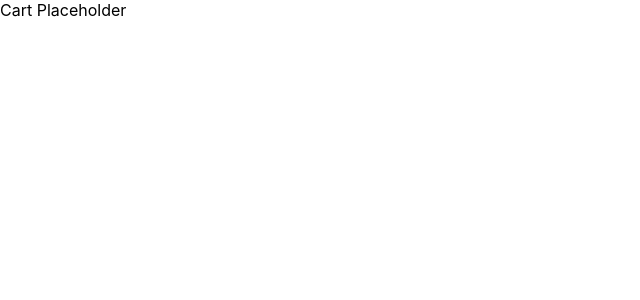
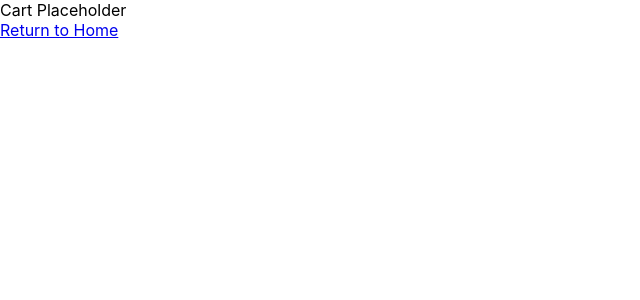
Before and after one commit to Aranaris/shopping-cart, a React (Create React App) app: page /shopping-cart in a window 1280 px wide. Shown: the top 300 px of the page, without its empty margins (0-640 px from the left). Built offline with nearby package versions, Linux system fonts and the light colour scheme.

Commit message:
added routing links to navigate between cart and home pages

```diff
--- a/src/App.js
+++ b/src/App.js
@@ -1,11 +1,16 @@
 import './App.css';
+import Button from './Button';
+import { Link } from 'react-router-dom';
 
 function App() {
+
   return (
     <div className="App">
       <header className="App-header">
         The Odin Project: Shopping Cart
       </header>
+      <Button as={Link} to="/shopping-cart" text="Shopping Cart">
+      </Button>
     </div>
   );
 }
--- /dev/null
+++ b/src/Button.js
@@ -0,0 +1,11 @@
+function Button({onClick, text, as: Component = 'button', ...rest}) {
+    return (
+        <div className="Button">
+            <Component {...rest}>
+                {text}
+            </Component>
+        </div>
+    )
+}
+
+export default Button;
--- a/src/ShoppingCart.js
+++ b/src/ShoppingCart.js
@@ -1,7 +1,12 @@
+import { Link } from "react-router-dom";
+import Button from "./Button";
+
 function ShoppingCart() {
     return (
       <div className="ShoppingCart">
         Cart Placeholder
+        <Button as={Link} to="/" text="Return to Home">
+        </Button>
       </div>
     );
   }
```
